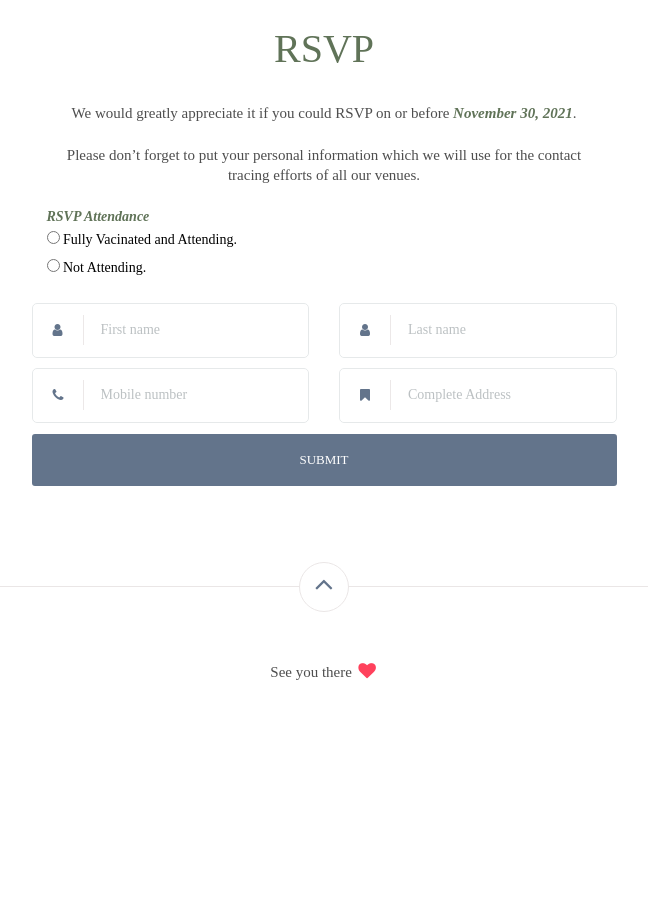
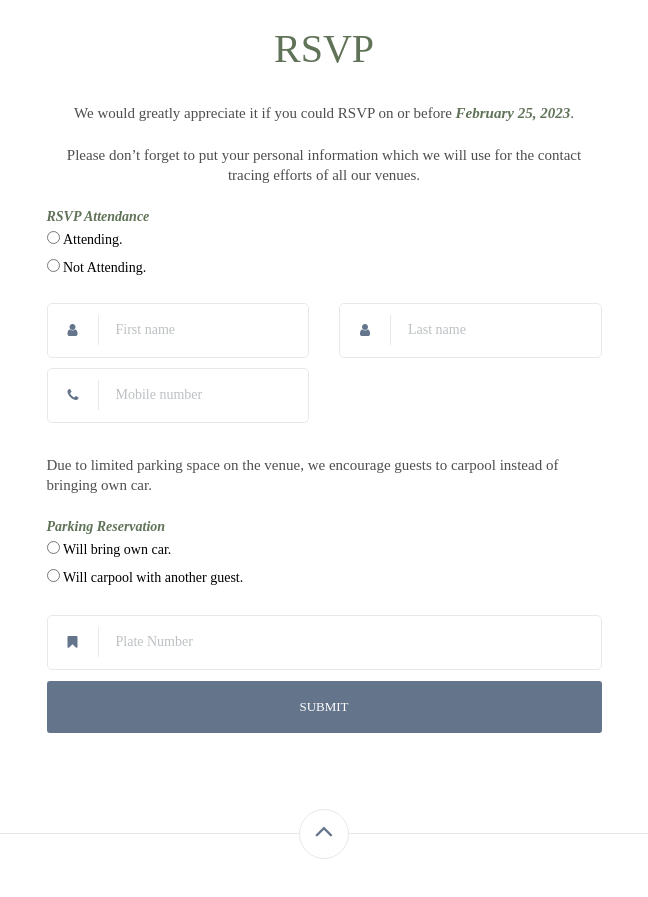
Before and after one commit to rchlldmngz/luisshan, a website: page index.html in a window 1280 px wide. Shown: the part 2859-3756 px from the top of the page, without its empty margins (316-964 px from the left). Before the commit the page ends 3583 px from the top, so only its background shows below. Drawn offline with nearby package versions, Linux system fonts and the light colour scheme; some packages are replaced by stand-ins of ours; a web font is replaced by a local one.

Commit message:
initial load

```diff
--- a/index.html
+++ b/index.html
@@ -202,7 +202,7 @@
                 <h1>RSVP</h1>
                 <p></p>
                 <p>We would greatly appreciate it if you could RSVP on or before
-                    <strong>November 30, 2021</strong>.</p>
+                    <strong>February 25, 2023</strong>.</p>
                 <p>Please don’t forget to put your personal information which we will use for the contact tracing efforts of all our venues.</p>
                 <form id="rsvp-form" class="rsvp-form"
                       action=""
@@ -212,7 +212,7 @@
                             <strong>RSVP Attendance</strong><br>
                             <div class="form-check">
                                 <input class="fa form-check-input" type="radio" id="attend" name="attendance" value="Attending">
-                                <label class="form-check-label" for="radio-a">Fully Vacinated and Attending.</label>
+                                <label class="form-check-label" for="radio-a">Attending.</label>
                             </div>
                             <div class="form-check">
                                 <input class="fa form-check-input" type="radio" id="not_attend" name="attendance" value="Not Attending">
@@ -220,6 +220,7 @@
                             </div>
                             <br>
                         </div>
+                      </div>
                     <div class="row">
                         <div class="col-md-6 col-sm-6">
                             <div class="form-input-group">
@@ -240,19 +241,34 @@
                         <div class="col-md-6 col-sm-6">
                             <div class="form-input-group">
                                 <i class="fa fa-phone"></i><input type="number" id="phone" name="phone"
-                                                                    placeholder="Mobile number"
-                                >
-                            </div>
-                        </div>
-                        <div class="col-md-6 col-sm-6">
-                            <div class="form-input-group">
-                                <i class="fa fa-bookmark"></i><input id="address" name="address"
-                                                                    placeholder="Complete Address"
-                                >
+                                                                    placeholder="Mobile number">
                             </div>
                         </div>
                     </div>
-
+                    <div class="row" id="radio">
+                    <div class="col-md-12 col-sm-12">
+                        <p></p>
+                        <p>Due to limited parking space on the venue, we encourage guests to carpool instead of bringing own car.</p>
+                            <strong>Parking Reservation</strong><br>
+                            <div class="form-check">
+                                    <input class="fa form-check-input" type="radio" id="parking" name="parking" value="Own car">
+                                    <label class="form-check-label" for="radio-a">Will bring own car.</label>
+                            </div>
+                            <div class="form-check">
+                                    <input class="fa form-check-input" type="radio" id="carpool" name="parking" value="Carpool">
+                                    <label class="form-check-label" for="radio-c">Will carpool with another guest.</label>
+                            </div>
+                    </div>
+                    </div>
+                    <p></p>
+                    <div class="row" id="radio">
+                    <div class="col-md-12 col-sm-12">
+                            <div class="form-input-group">
+                                        <i class="fa fa-bookmark"></i><input id="plate_no" name="plate"
+                                                                            placeholder="Plate Number">
+                            </div>
+                    </div>
+                    </div>
                     <div class="row">
                         <div class="col-md-12" id="alert-wrapper"></div>
                     </div>
```
